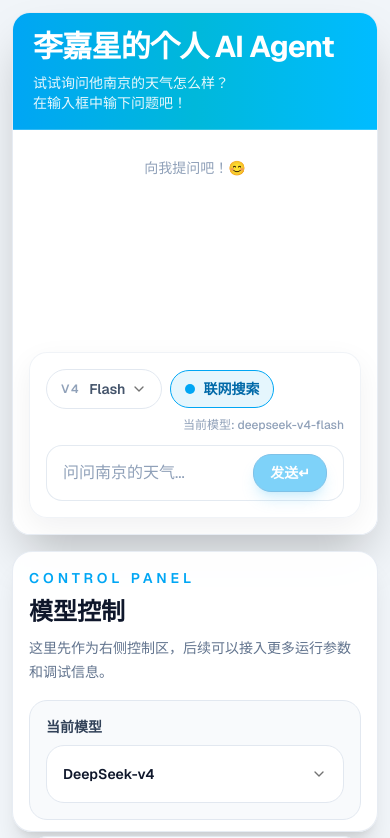
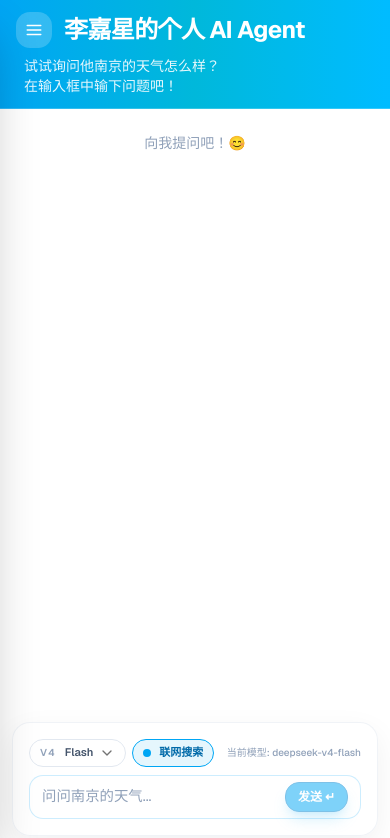
Before and after one commit to beststarli/beststar-ai-agent, a Next.js app: page / in a window 390 px wide. Shown: the top 838 px of the page. Built offline with nearby package versions, Linux system fonts and the light colour scheme.

Commit message:
优化移动端布局，增强用户交互体验；添加侧边栏控制面板功能

```diff
--- a/app/mobile.css
+++ b/app/mobile.css
@@ -1,41 +1,49 @@
+/* Mobile: edge-to-edge layout, no padding/radius/border */
 @media (max-width: 430px) {
   .app-shell {
+    padding: 0 !important;
     height: 100svh;
-    padding: 0.75rem;
   }
 
   .chat-grid {
-    grid-template-columns: 1fr;
-    height: calc(100svh - 1.5rem);
+    gap: 0 !important;
+    height: 100svh;
   }
 
   .chat-panel {
-    min-height: 62svh;
-  }
-
-  .side-panel {
-    order: 2;
-    border-radius: 1.25rem;
-    padding: 1rem;
+    border: none !important;
+    border-radius: 0 !important;
+    min-height: 100svh;
   }
 
   .chat-header {
-    padding: 1rem 1.25rem;
+    border-radius: 0;
+    padding: 0.75rem 1rem;
   }
 
   .chat-scroll {
-    padding: 0.75rem 1rem;
+    padding: 0.5rem 0.75rem;
   }
 
   .chat-form {
-    padding: 1rem 1rem calc(1rem + env(safe-area-inset-bottom));
+    padding: 0 0.75rem 0.5rem 0.75rem;
   }
 
+  /* Allow horizontal scroll if buttons overflow on very small screens */
   .composer-row {
-    gap: 0.5rem;
+    overflow-x: auto;
+    -webkit-overflow-scrolling: touch;
+    scrollbar-width: none;
   }
-
-  .composer-input {
-    border-radius: 1rem;
+  .composer-row::-webkit-scrollbar {
+    display: none;
   }
 }
+
+/* Slightly wider mobile/tablet adjustments */
+@media (max-width: 768px) {
+  .chat-header h1 {
+    font-size: 1.5rem;
+    line-height: 1.3;
+  }
+}
--- a/app/page.tsx
+++ b/app/page.tsx
@@ -1,6 +1,6 @@
 'use client';
 
-import { FormEvent, useEffect, useRef, useState } from 'react';
+import { FormEvent, useCallback, useEffect, useRef, useState } from 'react';
 import { useChat } from '@ai-sdk/react';
 import { getToolName, isToolUIPart } from 'ai';
 import {
@@ -14,6 +14,7 @@ import { ModelId } from '@/model/types';
 import { modelOptions, getActiveModel } from '@/model';
 
 export default function Home() {
+    const [sidebarOpen, setSidebarOpen] = useState(false);
     // const [deepThinkingEnabled, setDeepThinkingEnabled] = useState(true);
     const [webSearchEnabled, setWebSearchEnabled] = useState(true);
     const { messages, sendMessage, status } = useChat();
@@ -35,6 +36,27 @@ export default function Home() {
         container.scrollTop = container.scrollHeight;
     }, [messages]);
 
+    // Close mobile sidebar when crossing to desktop breakpoint
+    const handleResize = useCallback(() => {
+        if (window.innerWidth >= 1024) {
+            setSidebarOpen(false);
+        }
+    }, []);
+    useEffect(() => {
+        window.addEventListener('resize', handleResize);
+        return () => window.removeEventListener('resize', handleResize);
+    }, [handleResize]);
+
+    // Lock body scroll when mobile sidebar is open
+    useEffect(() => {
+        if (sidebarOpen) {
+            document.body.style.overflow = 'hidden';
+        } else {
+            document.body.style.overflow = '';
+        }
+        return () => { document.body.style.overflow = ''; };
+    }, [sidebarOpen]);
+
     const handleSubmit = async (event: FormEvent<HTMLFormElement>) => {
         event.preventDefault();
         const text = input.trim();
@@ -52,16 +74,75 @@ export default function Home() {
         });
     };
 
+    const panelCards = (
+        <>
+            <div className="rounded-2xl border border-slate-200 bg-slate-50 p-4 dark:border-slate-700 dark:bg-slate-800/70">
+                <div className="text-sm font-semibold text-slate-700 dark:text-slate-200">当前模型</div>
+                <div className="mt-2 rounded-2xl border border-slate-200 bg-white px-4 py-3 text-sm font-medium text-slate-900 dark:border-slate-700 dark:bg-slate-900 dark:text-slate-100">
+                    <Select
+                        value={selectedModel}
+                        onValueChange={(value) => setSelectedModel(value as ModelId)}
+                    >
+                        <SelectTrigger className="h-auto w-full border-0 bg-transparent px-0 py-0 text-sm font-semibold shadow-none focus:ring-0">
+                            <SelectValue aria-label="选择模型" />
+                        </SelectTrigger>
+                        <SelectContent>
+                            {modelOptions.map((model) => (
+                                <SelectItem key={model.id} value={model.id}>{model.name}</SelectItem>
+                            ))}
+                        </SelectContent>
+                    </Select>
+                </div>
+            </div>
+
+            <div className="grid gap-3">
+                <div className="rounded-2xl border border-slate-200 bg-slate-50 p-4 dark:border-slate-700 dark:bg-slate-800/70">
+                    <div className="text-sm font-semibold text-slate-700 dark:text-slate-200">面板说明</div>
+                    <div className="mt-3 space-y-3 text-sm text-slate-500 dark:text-slate-400">
+                        <div className="flex items-center justify-between">
+                            <span>切换模型</span>
+                            <span>可用</span>
+                        </div>
+                        <div className="flex items-center justify-between">
+                            <span>工具调用</span>
+                            <span>开启</span>
+                        </div>
+                    </div>
+                </div>
+
+                <div className="rounded-2xl border border-dashed border-sky-200 bg-sky-50 p-4 text-sm text-sky-700 dark:border-sky-400/30 dark:bg-sky-500/10 dark:text-sky-300">
+                    后续可以在这里接入更多模型选项、开关按钮和调试信息。
+                </div>
+            </div>
+        </>
+    );
+
     return (
         <div className="app-shell h-screen bg-slate-100 px-4 py-4 text-slate-900 dark:bg-slate-950 dark:text-slate-100">
             <div className="chat-grid mx-auto grid h-[calc(100vh-2rem)] w-full max-w-7xl gap-4 lg:grid-cols-[minmax(0,1fr)_320px]">
-                <section className="chat-panel flex min-h-[calc(100vh-2rem)] flex-col overflow-hidden rounded-2xl border border-slate-200/80 bg-white/95 shadow-2xl backdrop-blur dark:border-slate-700/60 dark:bg-slate-900/92">
-                    <div className="chat-header w-full border-b border-white/20 bg-linear-to-r from-sky-500 via-cyan-500 to-sky-400 px-6 py-5 text-white  dark:from-sky-500 dark:via-cyan-400 dark:to-cyan-500 dark:shadow-[0_16px_40px_rgba(2,132,199,0.22)]">
-                        <h1 className="mb-2 text-3xl font-bold tracking-tight">
-                            李嘉星的个人 AI Agent
-                        </h1>
-                        <div className="text-sm font-medium text-white/90">试试询问他南京的天气怎么样？</div>
-                        <div className="text-sm font-medium text-white/90">在输入框中输下问题吧！</div>
+                <section className="chat-panel relative flex min-h-[calc(100vh-2rem)] flex-col overflow-hidden rounded-2xl border border-slate-200/80 bg-white/95 shadow-2xl backdrop-blur dark:border-slate-700/60 dark:bg-slate-900/92">
+                    <div className="chat-header relative w-full border-b border-white/20 bg-linear-to-r from-sky-500 via-cyan-500 to-sky-400 px-6 py-5 text-white dark:from-sky-500 dark:via-cyan-400 dark:to-cyan-500 dark:shadow-[0_16px_40px_rgba(2,132,199,0.22)]">
+                        <div className="flex items-center gap-3">
+                            <button
+                                onClick={() => setSidebarOpen(true)}
+                                className="flex h-9 w-9 shrink-0 items-center justify-center rounded-xl bg-white/20 text-white backdrop-blur transition hover:bg-white/30 lg:hidden"
+                                aria-label="打开控制面板"
+                                title="打开控制面板"
+                            >
+                                <svg width="18" height="18" viewBox="0 0 24 24" fill="none" stroke="currentColor" strokeWidth="2" strokeLinecap="round" strokeLinejoin="round">
+                                    <line x1="3" y1="6" x2="21" y2="6" />
+                                    <line x1="3" y1="12" x2="21" y2="12" />
+                                    <line x1="3" y1="18" x2="21" y2="18" />
+                                </svg>
+                            </button>
+                            <h1 className="mb-0 text-3xl font-bold tracking-tight">
+                                李嘉星的个人 AI Agent
+                            </h1>
+                        </div>
+                        <div className='ml-2'>
+                            <div className="mt-2 text-sm font-medium text-white/90">试试询问他南京的天气怎么样？</div>
+                            <div className="text-sm font-medium text-white/90">在输入框中输下问题吧！</div>
+                        </div>
                     </div>
 
                     <div ref={scrollContainerRef} className="chat-scroll flex-1 overflow-y-auto scrollbar-hide px-4 py-5">
@@ -161,48 +242,16 @@ export default function Home() {
 
                     <div className="chat-form bg-white/90 px-6 pb-4 backdrop-blur-md dark:border-slate-700/70 dark:bg-slate-900/90">
                         <form onSubmit={handleSubmit} className="rounded-2xl border border-slate-200/50 bg-white/95 px-4 py-4 shadow-[0_10px_30px_rgba(15,23,42,0.06)] backdrop-blur-md dark:border-slate-700/70 dark:bg-slate-900/90">
-                            <div className="composer-row mb-3 flex flex-wrap items-center gap-2">
-                                {/* {currentModelConfig?.tiers ? (
-                                    <div className="inline-flex h-10 items-center gap-2 rounded-full border border-slate-200 bg-white px-3.5 text-sm font-semibold text-slate-600 dark:border-slate-700 dark:bg-slate-950/60 dark:text-slate-300">
-                                        <span className="text-xs uppercase tracking-[0.2em] text-slate-400">V4</span>
+                            <div className="composer-row mb-3 flex flex-wrap items-center gap-2 max-lg:mb-2 max-lg:flex-nowrap max-lg:gap-1.5">
+                                {currentModelConfig && (
+                                    <div className="inline-flex h-10 items-center gap-2 rounded-full border border-slate-200 bg-white px-3.5 text-sm font-semibold text-slate-600 max-lg:h-7 max-lg:shrink-0 max-lg:px-2.5 max-lg:text-[11px] dark:border-slate-700 dark:bg-slate-950/60 dark:text-slate-300">
+                                        <span className="text-xs uppercase tracking-[0.2em] text-slate-400 max-lg:text-[10px]">V4</span>
                                         <Select
                                             value={v4Tier}
                                             onValueChange={(value) => setV4Tier(value)}
                                         >
                                             <SelectTrigger
-                                                className="h-10 border-0 bg-transparent px-0 py-0 text-sm font-semibold shadow-none focus:ring-0"
-                                                aria-label={`切换 ${currentModelConfig.name} 版本`}
-                                            >
-                                                <SelectValue />
-                                            </SelectTrigger>
-                                            <SelectContent>
-                                                {currentModelConfig.tiers.map((tier) => (
-                                                    <SelectItem key={tier.id} value={tier.id}>{tier.name}</SelectItem>
-                                                ))}
-                                            </SelectContent>
-                                        </Select>
-                                    </div>
-                                ) : (
-                                    <button
-                                        type="button"
-                                        onClick={() => setDeepThinkingEnabled((current) => !current)}
-                                        className={`inline-flex h-10 items-center gap-2 rounded-full border px-3.5 text-sm font-semibold transition ${deepThinkingEnabled ? 'border-sky-500 bg-sky-500/10 text-sky-700 dark:border-sky-400 dark:bg-sky-500/20 dark:text-sky-200' : 'border-slate-200 bg-white text-slate-500 dark:border-slate-700 dark:bg-slate-950/60 dark:text-slate-400'}`}
-                                        aria-pressed={deepThinkingEnabled}
-                                        aria-label="切换深度思考"
-                                    >
-                                        <span className={`h-2.5 w-2.5 rounded-full ${deepThinkingEnabled ? 'bg-sky-500 dark:bg-sky-400' : 'bg-slate-300 dark:bg-slate-600'}`} />
-                                        深度思考
-                                    </button>
-                                )} */}
-                                {currentModelConfig && (
-                                    <div className="inline-flex h-10 items-center gap-2 rounded-full border border-slate-200 bg-white px-3.5 text-sm font-semibold text-slate-600 dark:border-slate-700 dark:bg-slate-950/60 dark:text-slate-300">
-                                        <span className="text-xs uppercase tracking-[0.2em] text-slate-400">V4</span>
-                                        <Select
-                                            value={v4Tier}
-                                            onValueChange={(value) => setV4Tier(value)}
-                                        >
-                                            <SelectTrigger
-                                                className="h-10 border-0 bg-transparent px-0 py-0 text-sm font-semibold shadow-none focus:ring-0"
+                                                className="h-10 border-0 bg-transparent px-0 py-0 text-sm font-semibold shadow-none focus:ring-0 max-lg:h-6 max-lg:text-[11px]"
                                                 aria-label={`切换 ${currentModelConfig.name} 版本`}
                                             >
                                                 <SelectValue />
@@ -218,22 +267,22 @@ export default function Home() {
                                 <button
                                     type="button"
                                     onClick={() => setWebSearchEnabled((current) => !current)}
-                                    className={`inline-flex items-center gap-2 rounded-full border px-3.5 py-2 text-sm font-semibold transition ${webSearchEnabled ? 'border-sky-500 bg-sky-500/10 text-sky-700 dark:border-sky-400 dark:bg-sky-500/20 dark:text-sky-200' : 'border-slate-200 bg-white text-slate-500 dark:border-slate-700 dark:bg-slate-950/60 dark:text-slate-400'}`}
+                                    className={`inline-flex items-center gap-2 rounded-full border px-3.5 py-2 text-sm font-semibold transition max-lg:h-7 max-lg:shrink-0 max-lg:px-2.5 max-lg:py-0 max-lg:text-[11px] ${webSearchEnabled ? 'border-sky-500 bg-sky-500/10 text-sky-700 dark:border-sky-400 dark:bg-sky-500/20 dark:text-sky-200' : 'border-slate-200 bg-white text-slate-500 dark:border-slate-700 dark:bg-slate-950/60 dark:text-slate-400'}`}
                                     aria-pressed={webSearchEnabled}
                                     aria-label="切换联网搜索"
                                 >
-                                    <span className={`h-2.5 w-2.5 rounded-full ${webSearchEnabled ? 'bg-sky-500 dark:bg-sky-400' : 'bg-slate-300 dark:bg-slate-600'}`} />
+                                    <span className={`h-2.5 w-2.5 rounded-full max-lg:h-2 max-lg:w-2 ${webSearchEnabled ? 'bg-sky-500 dark:bg-sky-400' : 'bg-slate-300 dark:bg-slate-600'}`} />
                                     联网搜索
                                 </button>
 
-                                <div className="ml-auto text-xs font-medium text-slate-400 dark:text-slate-500">
+                                <div className="ml-auto whitespace-nowrap text-xs font-medium text-slate-400 max-lg:text-[10px] dark:text-slate-500">
                                     当前模型: {activeModel}
                                 </div>
                             </div>
 
-                            <div className="composer-input flex items-center gap-2 rounded-md border border-slate-200/90 bg-white/95 px-4 py-2 dark:border-slate-700/70 dark:bg-slate-800">
+                            <div className="composer-input flex items-center gap-2 rounded-md border border-slate-200/90 bg-white/95 px-4 py-2 max-lg:rounded-xl max-lg:border-sky-200/70 max-lg:px-3 max-lg:py-1.5 dark:border-slate-700/70 dark:bg-slate-800">
                                 <input
-                                    className="min-w-0 flex-1 bg-transparent text-base outline-none placeholder:text-slate-400 dark:placeholder:text-slate-500"
+                                    className="min-w-0 flex-1 bg-transparent text-base outline-none placeholder:text-slate-400 max-lg:text-[0.9rem] dark:placeholder:text-slate-500"
                                     value={input}
                                     placeholder="问问南京的天气..."
                                     onChange={(event) => setInput(event.target.value)}
@@ -241,65 +290,66 @@ export default function Home() {
                                 <button
                                     type="submit"
                                     disabled={!input.trim()}
-                                    className="shrink-0 rounded-2xl border border-sky-600 bg-sky-500 px-4 py-2 text-sm font-semibold text-white shadow-lg shadow-sky-500/30 transition hover:bg-sky-400 disabled:cursor-not-allowed disabled:opacity-50 dark:border-sky-500 dark:bg-sky-500 dark:hover:bg-sky-400"
+                                    className="shrink-0 rounded-2xl border border-sky-600 bg-sky-500 px-4 py-2 text-sm font-semibold text-white shadow-lg shadow-sky-500/30 transition hover:bg-sky-400 disabled:cursor-not-allowed disabled:opacity-50 max-lg:rounded-xl max-lg:px-3 max-lg:py-1.5 max-lg:text-xs dark:border-sky-500 dark:bg-sky-500 dark:hover:bg-sky-400"
                                     aria-label="发送"
                                     title="发送"
                                 >
-                                    发送↵
+                                    发送 ↵
                                 </button>
                             </div>
                         </form>
                     </div>
                 </section>
 
-                <aside className="side-panel flex min-h-60 flex-col gap-4 rounded-2xl border border-slate-200/80 bg-white/95 p-5 shadow-xl backdrop-blur dark:border-slate-700/60 dark:bg-slate-900/88">
-                    <div>
+                {/* Desktop sidebar - hidden on mobile */}
+                <aside className="side-panel hidden min-h-60 flex-col gap-4 rounded-2xl border border-slate-200/80 bg-white/95 p-5 shadow-xl backdrop-blur dark:border-slate-700/60 dark:bg-slate-900/88 lg:flex">
+                    <div className="shrink-0">
                         <div className="text-sm font-semibold uppercase tracking-[0.28em] text-sky-500 dark:text-sky-400">Control Panel</div>
                         <h2 className="mt-2 text-2xl font-bold text-slate-900 dark:text-slate-100">模型控制</h2>
                         <p className="mt-2 text-sm leading-6 text-slate-500 dark:text-slate-400">
                             这里先作为右侧控制区，后续可以接入更多运行参数和调试信息。
                         </p>
                     </div>
+                    {panelCards}
+                </aside>
 
-                    <div className="rounded-2xl border border-slate-200 bg-slate-50 p-4 dark:border-slate-700 dark:bg-slate-800/70">
-                        <div className="text-sm font-semibold text-slate-700 dark:text-slate-200">当前模型</div>
-                        <div className="mt-2 rounded-2xl border border-slate-200 bg-white px-4 py-3 text-sm font-medium text-slate-900 dark:border-slate-700 dark:bg-slate-900 dark:text-slate-100">
-                            <Select
-                                value={selectedModel}
-                                onValueChange={(value) => setSelectedModel(value as ModelId)}
+                {/* Mobile sidebar drawer backdrop */}
+                {sidebarOpen && (
+                    <div
+                        className="fixed inset-0 z-40 bg-black/40 backdrop-blur-sm lg:hidden"
+                        onClick={() => setSidebarOpen(false)}
+                    />
+                )}
+
+                {/* Mobile sidebar drawer panel */}
+                <div
+                    className={`fixed left-0 top-0 z-50 flex h-full w-[280px] flex-col overflow-y-auto rounded-r-2xl border-r border-slate-200/80 bg-white/95 shadow-2xl backdrop-blur transition-transform duration-300 ease-in-out dark:border-slate-700/60 dark:bg-slate-900/88 lg:hidden ${sidebarOpen ? 'translate-x-0' : '-translate-x-full'
+                        }`}
+                >
+                    <div className="shrink-0 border-b border-slate-100 px-5 py-4 dark:border-slate-800">
+                        <div className="flex items-center justify-between">
+                            <div className="text-sm font-semibold uppercase tracking-[0.28em] text-sky-500 dark:text-sky-400">Control Panel</div>
+                            <button
+                                onClick={() => setSidebarOpen(false)}
+                                className="flex h-8 w-8 items-center justify-center rounded-lg text-slate-400 transition hover:bg-slate-100 hover:text-slate-600 dark:hover:bg-slate-800 dark:hover:text-slate-300"
+                                aria-label="关闭控制面板"
+                                title="关闭控制面板"
                             >
-                                <SelectTrigger className="h-auto w-full border-0 bg-transparent px-0 py-0 text-sm font-semibold shadow-none focus:ring-0">
-                                    <SelectValue aria-label="选择模型" />
-                                </SelectTrigger>
-                                <SelectContent>
-                                    {modelOptions.map((model) => (
-                                        <SelectItem key={model.id} value={model.id}>{model.name}</SelectItem>
-                                    ))}
-                                </SelectContent>
-                            </Select>
+                                <svg width="18" height="18" viewBox="0 0 24 24" fill="none" stroke="currentColor" strokeWidth="2" strokeLinecap="round" strokeLinejoin="round">
+                                    <line x1="18" y1="6" x2="6" y2="18" />
+                                    <line x1="6" y1="6" x2="18" y2="18" />
+                                </svg>
+                            </button>
                         </div>
+                        <h2 className="mt-2 text-xl font-bold text-slate-900 dark:text-slate-100">模型控制</h2>
+                        <p className="mt-1 text-sm leading-5 text-slate-500 dark:text-slate-400">
+                            在这里访问更多运行参数和调试信息。
+                        </p>
                     </div>
-
-                    <div className="grid gap-3">
-                        <div className="rounded-2xl border border-slate-200 bg-slate-50 p-4 dark:border-slate-700 dark:bg-slate-800/70">
-                            <div className="text-sm font-semibold text-slate-700 dark:text-slate-200">面板说明</div>
-                            <div className="mt-3 space-y-3 text-sm text-slate-500 dark:text-slate-400">
-                                <div className="flex items-center justify-between">
-                                    <span>切换模型</span>
-                                    <span>可用</span>
-                                </div>
-                                <div className="flex items-center justify-between">
-                                    <span>工具调用</span>
-                                    <span>开启</span>
-                                </div>
-                            </div>
-                        </div>
-
-                        <div className="rounded-2xl border border-dashed border-sky-200 bg-sky-50 p-4 text-sm text-sky-700 dark:border-sky-400/30 dark:bg-sky-500/10 dark:text-sky-300">
-                            后续可以在这里接入更多模型选项、开关按钮和调试信息。
-                        </div>
+                    <div className="flex flex-col gap-4 px-5 py-4">
+                        {panelCards}
                     </div>
-                </aside>
+                </div>
             </div>
         </div>
 
```
